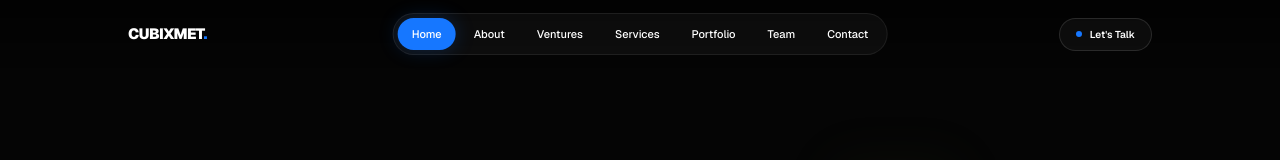
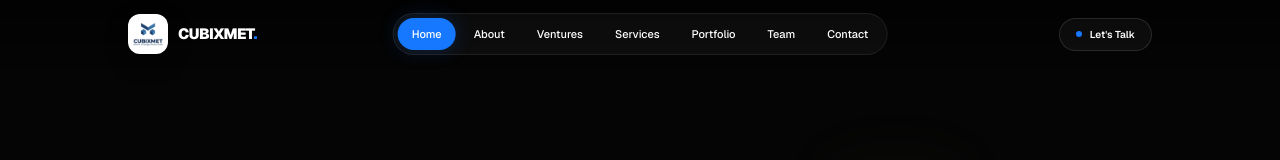
Before and after one commit to amnas-cubixmet/cubixmet, a Next.js app: page / in a window 1280 px wide. Shown: the top 160 px of the page. Built offline with nearby package versions, Linux system fonts and the light colour scheme.

Commit message:
Add image logo wrapper to header

```diff
--- a/components/home/SiteHeader.tsx
+++ b/components/home/SiteHeader.tsx
@@ -65,9 +65,19 @@ export default function SiteHeader() {
             setActiveLink("#top");
             setMenuOpen(false);
           }}
-          className="relative z-50 text-[13px] font-black tracking-[-0.04em] text-white md:text-[15px]"
+          className="relative z-50 inline-flex items-center gap-2.5"
+          aria-label="Cubixmet home"
         >
-          CUBIXMET<span className="text-[#1677FF]">.</span>
+          <span className="grid h-9 w-9 place-items-center overflow-hidden rounded-xl border border-white/10 bg-white shadow-[0_8px_24px_rgba(0,0,0,.22)] md:h-10 md:w-10">
+            <img
+              src="/cubixmet-header-logo.svg"
+              alt="Cubixmet"
+              className="h-full w-full object-cover"
+            />
+          </span>
+          <span className="hidden text-[13px] font-black tracking-[-0.04em] text-white sm:inline md:text-[15px]">
+            CUBIXMET<span className="text-[#1677FF]">.</span>
+          </span>
         </a>
 
         <nav className="absolute left-1/2 hidden -translate-x-1/2 items-center gap-1 rounded-full border border-white/8 bg-white/[0.035] p-1 md:flex">
```
